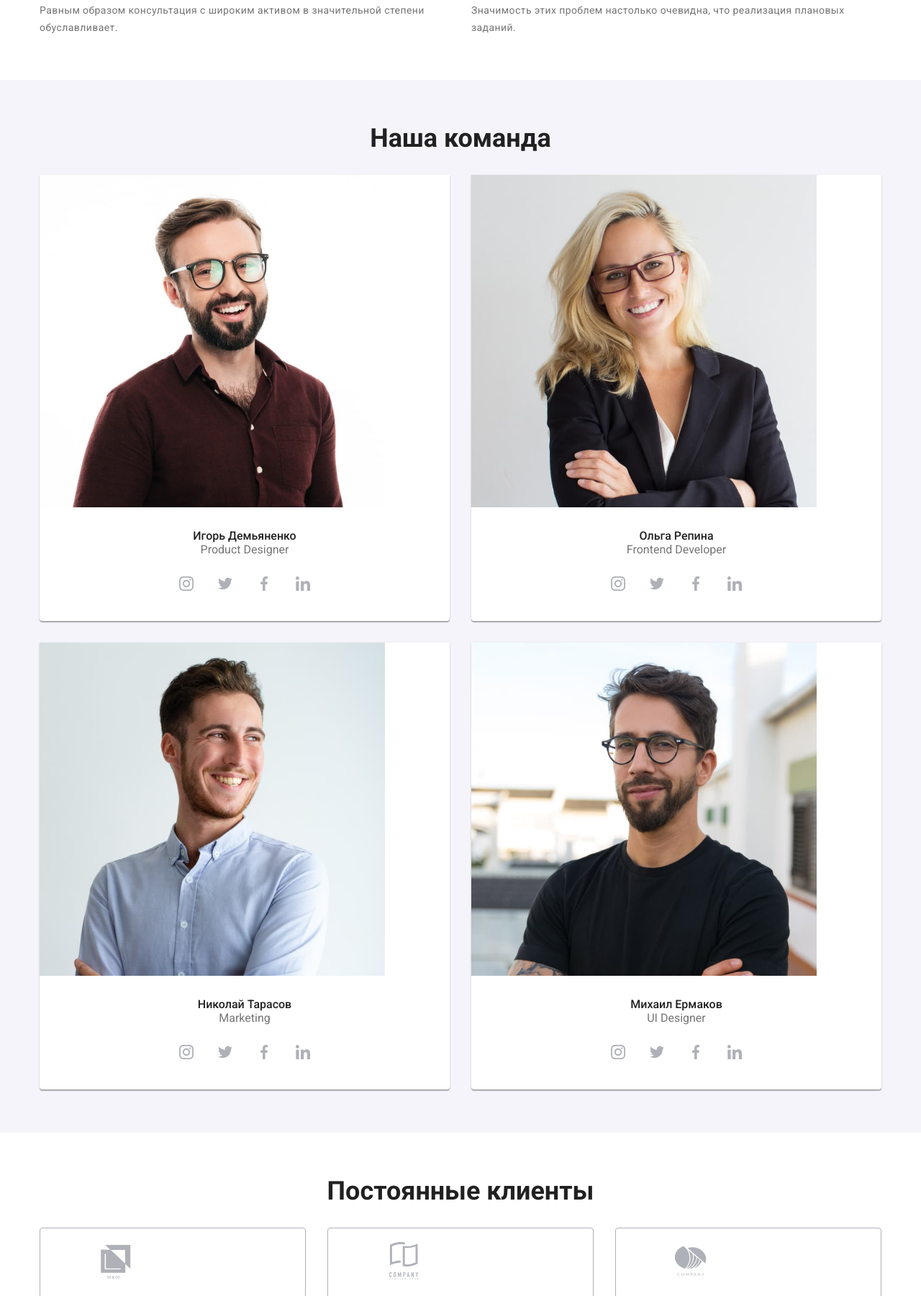
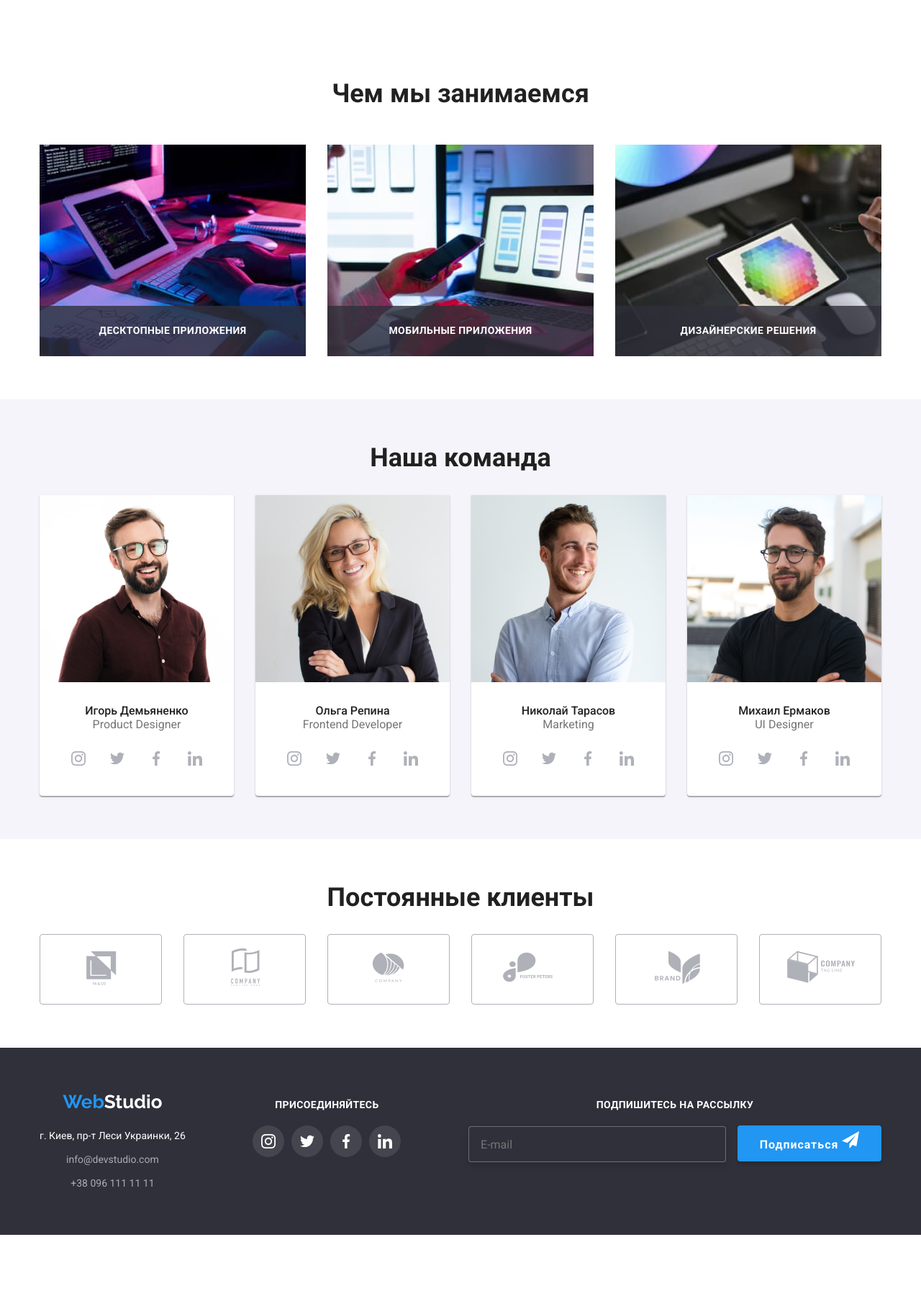
Before and after one commit to chetkiy777/goit-markup-hw-08, a website: page index.html in a window 1280 px wide. Shown: the part 999-2800 px from the top of the page at 72% size. After the commit the page ends 2715 px from the top, so only its background shows below. Drawn offline with Linux system fonts and the light colour scheme.

Commit message:
adaptive for PC

```diff
--- a/index.html
+++ b/index.html
@@ -209,33 +209,40 @@
 
             <!-- works-type - section -->
 
-            <!-- <section class="works-type section">
-
+            <section class="works-type section">
 
                 <div class="container">
                     <h2>Чем мы занимаемся</h2>
                     <ul class="works-type__list">
                         <li class="works-type__item">
-                            <img src="./images/img-1.jpg" alt="пишет код на ПК" width="370">
+                            <div class="img-thumb">
+                                <img src="./images/img-1.jpg" alt="пишет код на ПК">
+                            </div>
                             <div class="works-type__thumb">
                                 <p class="works-type__text">Десктопные приложения</p>
                             </div>
                         </li>
+
                         <li class="works-type__item">
-                            <img src="./images/img-2.jpg" alt="пишет код под телефон" width="370">
+                            <div class="img-thumb">
+                                <img src="./images/img-2.jpg" alt="пишет код под телефон">
+                            </div>
                             <div class="works-type__thumb">
                                 <p class="works-type__text">Мобильные приложения</p>
                             </div>
                         </li>
+
                         <li class="works-type__item">
-                            <img src="./images/img-3.jpg" alt="пишет код под планшет" width="370">
+                            <div class="img-thumb">
+                                <img src="./images/img-3.jpg" alt="пишет код под планшет">
+                            </div>
                             <div class="works-type__thumb">
                                 <p class="works-type__text">Дизайнерские решения</p>
                             </div>
                         </li>
                     </ul>
                 </div>
-            </section> -->
+            </section>
 
 
 
@@ -423,7 +430,7 @@
                     <ul class="client__list">
                         <li class="client__item">
                             <a href="" class="client__link">
-                                <svg height="92" width="210">
+                                <svg class="client__logo">
                                     <use href="./images/icons.svg#client-1"></use>
                                 </svg>
                             </a>
@@ -431,7 +438,7 @@
 
                         <li class="client__item">
                             <a href="" class="client__link">
-                                <svg height="92" width="210">
+                                <svg class="client__logo">
                                     <use href="./images/icons.svg#client-2"></use>
                                 </svg>
                             </a>
@@ -439,7 +446,7 @@
 
                         <li class="client__item">
                             <a href="" class="client__link">
-                                <svg height="92" width="210">
+                                <svg class="client__logo">
                                     <use href="./images/icons.svg#client-3"></use>
                                 </svg>
                             </a>
@@ -447,7 +454,7 @@
 
                         <li class="client__item">
                             <a href="" class="client__link">
-                                <svg height="92" width="210">
+                                <svg class="client__logo">
                                     <use href="./images/icons.svg#client-4"></use>
                                 </svg>
                             </a>
@@ -455,7 +462,7 @@
 
                         <li class="client__item">
                             <a href="" class="client__link">
-                                <svg height="92" width="210">
+                                <svg class="client__logo">
                                     <use href="./images/icons.svg#client-5"></use>
                                 </svg>
                             </a>
@@ -463,7 +470,7 @@
 
                         <li class="client__item">
                             <a href="" class="client__link">
-                                <svg height="92" width="210">
+                                <svg class="client__logo">
                                     <use href="./images/icons.svg#client-6"></use>
                                 </svg>
                             </a>
@@ -477,7 +484,7 @@
         <!-- Footer - block -->
 
         <footer class="footer">
-            <div class="container inline">
+            <div class="inline container">
 
                 <div class="footer__info">
                     <a href="./index.html"><span class="logo__web">Web</span><span class="logo__studio studio-white">Studio</span></a>
@@ -527,18 +534,16 @@
 
 
                 <div class="footer-subscribe">
-                    <div class="container">
+
                     <p class="footer__block-title footer__block-title--mt subscribe--title ">Подпишитесь на рассылку</p>
                     <form name="subscribe__form">
                         <input class="subscribe__input subscribe__input--mb" type="email" placeholder="E-mail">
-                        <button class="button" type="submit">Подписаться
+                        <button class="button subscribe__button" type="submit">Подписаться
                             <svg class="button__icon" height="24" width="24">
                                 <use href="./images/icons.svg#telegram-btn-icon"></use>
                             </svg>
                         </button>
                     </form>
-
-                </div>
             </div>
 
         </footer>
--- a/scss/components/_about-section.scss
+++ b/scss/components/_about-section.scss
@@ -2,7 +2,7 @@
   &__list {
     display: flex;
 
-    @media screen and (min-width: 480px) {
+    @media screen and (min-width: 320px) {
       flex-direction: column;
     }
 
@@ -22,9 +22,6 @@
 
     align-items: center;
     justify-content: center;
-
-    @media screen and (min-width: 768px) {
-    }
   }
 
   &__title {
@@ -65,6 +62,10 @@
     width: calc(100% / 2 - 30px);
     margin-left: 30px;
   }
+
+  @media screen and (min-width: 1200px) {
+    width: calc(100% / 4 - 30px);
+  }
 }
 
 .antena,
--- a/scss/components/_clients-section.scss
+++ b/scss/components/_clients-section.scss
@@ -4,6 +4,10 @@
 
   margin-top: -30px;
   margin-left: -30px;
+
+  @media screen and (min-width: 1200px) {
+    flex-flow: row nowrap;
+  }
 }
 
 .client__title {
@@ -36,6 +40,23 @@
   @media screen and (min-width: 768px) {
     width: calc(100% / 3 - 30px);
   }
+
+  @media screen and (min-width: 1200px) {
+    width: 170px;
+  }
+}
+
+.client__logo {
+  height: 92px;
+  width: 210px;
+
+  @media screen and (min-width: 768px) {
+    width: 226px;
+  }
+
+  @media screen and (min-width: 1200px) {
+    width: 170px;
+  }
 }
 
 .client__link:hover,
--- a/scss/components/_container.scss
+++ b/scss/components/_container.scss
@@ -1,8 +1,8 @@
 .container {
+  padding-left: 15px;
+  padding-right: 15px;
   margin-left: auto;
   margin-right: auto;
-  padding-left: 15px;
-  padding-right: 15px;
 
   @media screen and (min-width: 480px) {
     max-width: 480px;
--- a/scss/components/_filters-btns.scss
+++ b/scss/components/_filters-btns.scss
@@ -2,6 +2,7 @@
   display: flex;
   flex-direction: row;
   flex-wrap: wrap;
+
   @media screen and (min-width: 768px) {
     flex-wrap: nowrap;
     justify-content: center;
--- a/scss/components/_footer.scss
+++ b/scss/components/_footer.scss
@@ -25,10 +25,21 @@
 
     &--mt {
       margin-top: 60px;
+    }
 
-      @media screen and (min-width: 768px) {
-      }
+    @media screen and (min-width: 1200px) {
+      margin-top: 0;
     }
+  }
+}
+
+@media screen and (min-width: 1200px) {
+  .footer > .container {
+    width: 1200px;
+  }
+
+  .subscribe__button {
+    display: inline-block;
   }
 }
 
@@ -85,6 +96,13 @@
     flex-wrap: wrap;
     justify-content: space-around;
   }
+
+  @media screen and (min-width: 1200px) {
+    flex-direction: row;
+    flex-wrap: nowrap;
+    align-items: baseline;
+    justify-content: space-between;
+  }
 }
 
 .welcome__list {
@@ -134,6 +152,11 @@
   &--mb {
     margin-bottom: 20px;
   }
+
+  @media screen and (min-width: 1200px) {
+    width: 358px;
+    margin-right: 12px;
+  }
 }
 
 .button__icon {
--- a/scss/components/_heroes.scss
+++ b/scss/components/_heroes.scss
@@ -14,6 +14,12 @@
   @media screen and (min-width: 768px) {
     max-width: 768px;
   }
+
+  @media screen and (min-width: 1200px) {
+    max-width: 1600px;
+    height: 600px;
+    padding-top: 200px;
+  }
 }
 
 .button-get {
--- a/scss/components/_projects-cardset.scss
+++ b/scss/components/_projects-cardset.scss
@@ -3,6 +3,10 @@
   flex-wrap: wrap;
 
   @media screen and (min-width: 768px) {
+    margin-left: -30px;
+  }
+
+  @media screen and (min-width: 1200px) {
     margin-left: -30px;
   }
 
@@ -56,6 +60,11 @@
     margin-left: 30px;
   }
 
+  @media screen and (min-width: 1200px) {
+    width: calc(100% / 3 - 30px);
+    margin-left: 30px;
+  }
+
   & .item-title {
     text-transform: none;
     font-weight: bold;
@@ -91,12 +100,3 @@
     opacity: 1;
   }
 }
-
-// .top-item {
-//   margin-bottom: 30px;
-// }
-
-// .center-item {
-//   margin-left: 30px;
-//   margin-right: 30px;
-// }
--- a/scss/components/_team-section.scss
+++ b/scss/components/_team-section.scss
@@ -12,6 +12,10 @@
       flex-direction: row;
       flex-wrap: wrap;
       margin-left: -30px;
+    }
+
+    @media screen and (min-width: 1200px) {
+      flex-direction: row;
     }
   }
 
@@ -51,6 +55,11 @@
     width: calc(100% / 2 - 30px);
     margin-left: 30px;
   }
+
+  @media screen and (min-width: 768px) {
+    width: calc(100% / 4 - 30px);
+    margin-left: 30px;
+  }
 }
 
 .team__icon-list {
--- a/scss/components/_works-type-section.scss
+++ b/scss/components/_works-type-section.scss
@@ -1,8 +1,9 @@
 .works-type {
   padding: 47px 0 94px 0;
+
   &__list {
     display: flex;
-    flex-direction: column;
+    flex-direction: row;
     justify-content: space-between;
     margin-top: 50px;
   }
@@ -34,4 +35,8 @@
     text-transform: uppercase;
     color: $main-white-color;
   }
+
+  @media screen and (max-width: 1199px) {
+    display: none;
+  }
 }
```
Also changed, not shown: scss/components/_header.scss (+40 -7 lines), css/main.css, css/main.min.css, 2 other files.
